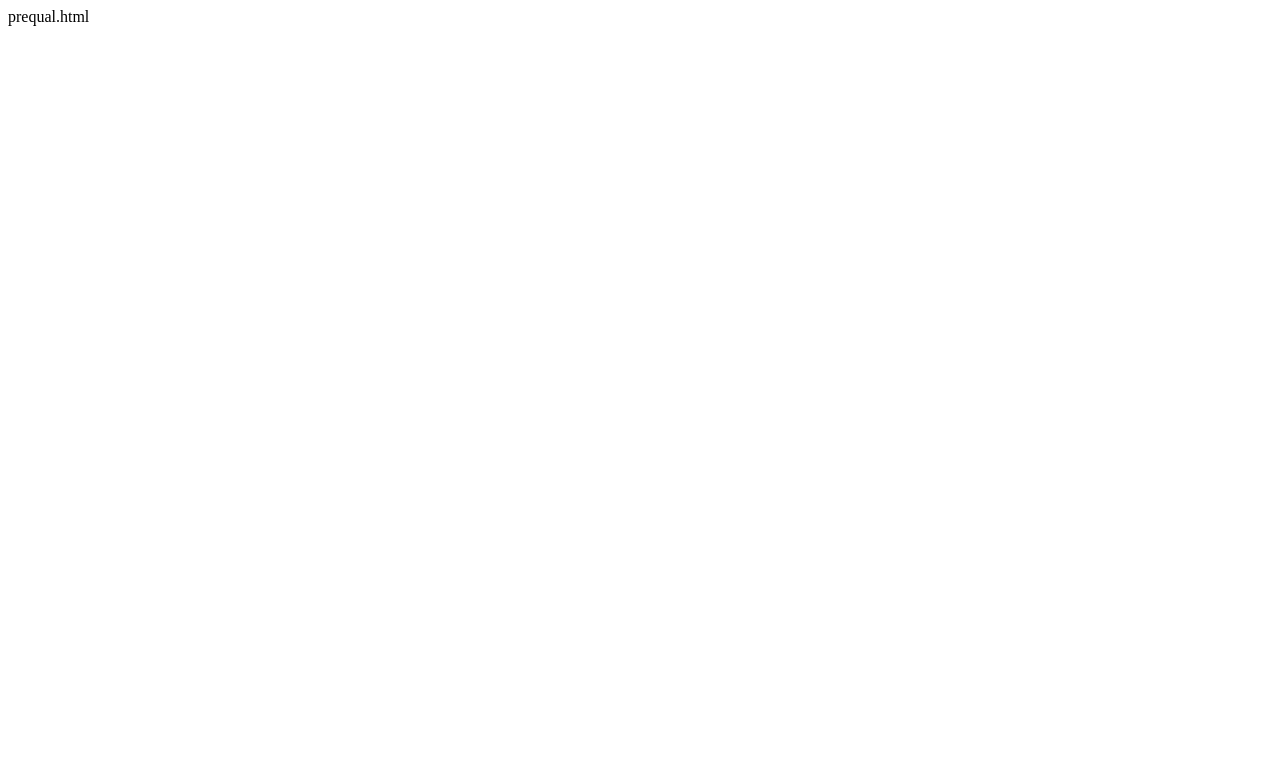
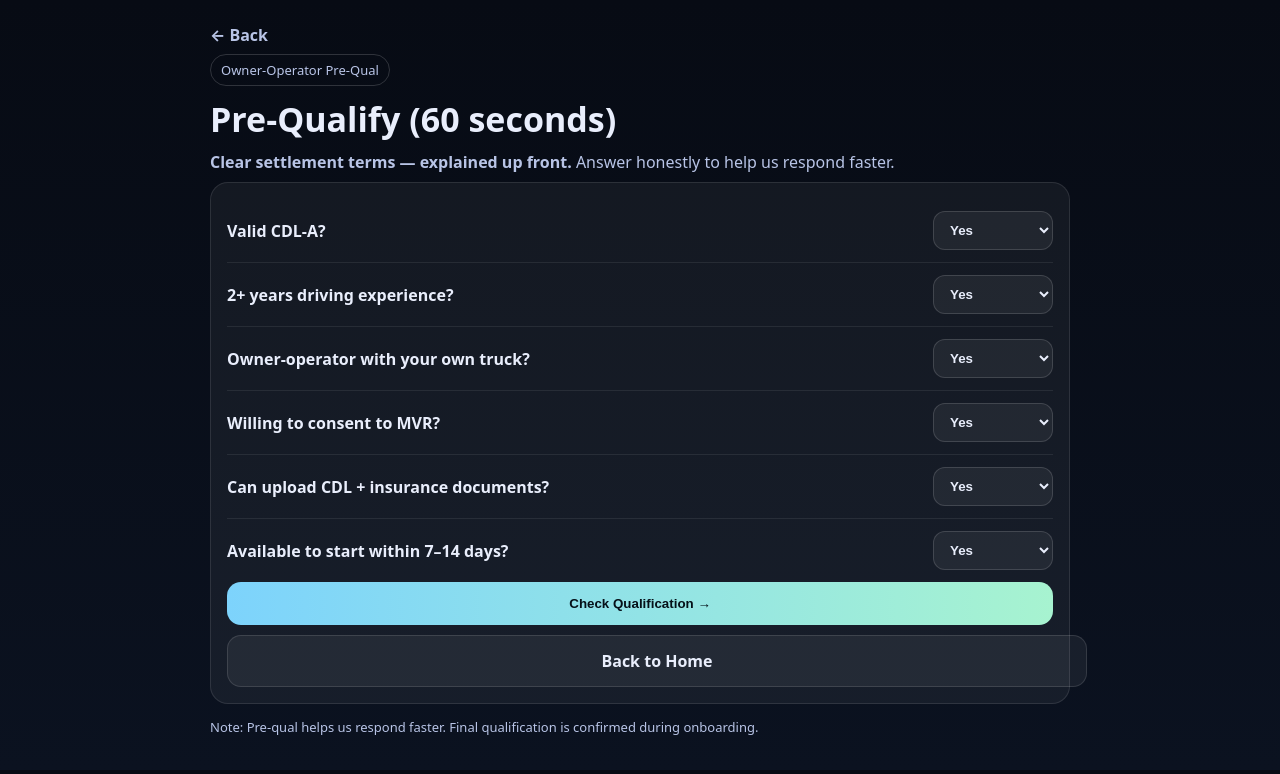
Before and after one commit to chriskylew/bdfreightpartners.com, a plain HTML site: page prequal.html in a window 1280 px wide. Drawn offline with Linux system fonts and the light colour scheme.

Commit message:
Create prequal.html for owner-operator pre-qualification
prequal script added

```diff
--- a/prequal.html
+++ b/prequal.html
@@ -1 +1,106 @@
-prequal.html
+<!doctype html>
+<html lang="en">
+<head>
+  <meta charset="utf-8" />
+  <meta name="viewport" content="width=device-width, initial-scale=1" />
+  <title>Pre-Qualify — B & D Freight Partners</title>
+  <meta name="description" content="Fast owner-operator pre-qualification. Clear settlement terms explained up front." />
+  <style>
+    :root { --bg:#0b1220; --text:#e9eefc; --muted:#b8c4e6; --card:rgba(255,255,255,.05); --border:rgba(255,255,255,.10); --good:#a7f3d0; --bad:#fca5a5; --accent:#7dd3fc; }
+    body { margin:0; font-family: system-ui, -apple-system, Segoe UI, Roboto, Arial, sans-serif; background:linear-gradient(180deg,#070b14, var(--bg)); color:var(--text); }
+    .wrap { max-width: 860px; margin: 0 auto; padding: 24px; }
+    .top a { color: var(--muted); text-decoration:none; font-weight:700; }
+    .hero { margin-top: 8px; }
+    h1 { margin: 10px 0 8px; font-size: clamp(26px, 4vw, 34px); }
+    p { color: var(--muted); line-height:1.5; margin: 8px 0; }
+    .card { background: var(--card); border:1px solid var(--border); border-radius:18px; padding:16px; }
+    .q { display:flex; justify-content:space-between; align-items:center; gap:12px; padding:12px 0; border-top:1px solid rgba(255,255,255,.08); }
+    .q:first-of-type { border-top:0; }
+    .q label { font-weight:700; }
+    select { background: rgba(255,255,255,.06); color: var(--text); border:1px solid rgba(255,255,255,.14); border-radius:12px; padding:10px 12px; font-weight:800; min-width: 120px; }
+    .btn { appearance:none; border:0; border-radius:14px; padding:14px 16px; font-weight:900; cursor:pointer; text-decoration:none; display:inline-flex; align-items:center; justify-content:center; }
+    .btnPrimary { background: linear-gradient(90deg, var(--accent), var(--good)); color:#051018; width:100%; }
+    .btnGhost { background: rgba(255,255,255,.06); color:var(--text); border:1px solid rgba(255,255,255,.12); width:100%; margin-top:10px; }
+    .result { margin-top:14px; padding:14px; border-radius:16px; border:1px solid rgba(255,255,255,.12); }
+    .hide { display:none; }
+    a { color: var(--accent); }
+    .note { margin-top: 14px; font-size: 13px; }
+    .badge { display:inline-block; padding:6px 10px; border:1px solid rgba(255,255,255,.16); border-radius:999px; color:var(--muted); font-size:13px; }
+  </style>
+</head>
+<body>
+  <div class="wrap">
+    <div class="top">
+      <a href="index.html">← Back</a>
+    </div>
+
+    <div class="hero">
+      <span class="badge">Owner-Operator Pre-Qual</span>
+      <h1>Pre-Qualify (60 seconds)</h1>
+      <p><strong>Clear settlement terms — explained up front.</strong> Answer honestly to help us respond faster.</p>
+    </div>
+
+    <div class="card">
+      <div class="q">
+        <label>Valid CDL-A?</label>
+        <select id="q1"><option value="yes">Yes</option><option value="no">No</option></select>
+      </div>
+      <div class="q">
+        <label>2+ years driving experience?</label>
+        <select id="q2"><option value="yes">Yes</option><option value="no">No</option></select>
+      </div>
+      <div class="q">
+        <label>Owner-operator with your own truck?</label>
+        <select id="q3"><option value="yes">Yes</option><option value="no">No</option></select>
+      </div>
+      <div class="q">
+        <label>Willing to consent to MVR?</label>
+        <select id="q4"><option value="yes">Yes</option><option value="no">No</option></select>
+      </div>
+      <div class="q">
+        <label>Can upload CDL + insurance documents?</label>
+        <select id="q5"><option value="yes">Yes</option><option value="no">No</option></select>
+      </div>
+      <div class="q">
+        <label>Available to start within 7–14 days?</label>
+        <select id="q6"><option value="yes">Yes</option><option value="no">No</option></select>
+      </div>
+
+      <button class="btn btnPrimary" id="checkBtn">Check Qualification →</button>
+      <a class="btn btnGhost" href="index.html">Back to Home</a>
+
+      <div id="pass" class="result hide" style="border-color: rgba(167,243,208,.35);">
+        <strong style="color:var(--good);">Qualified — continue to the application.</strong>
+        <p style="margin:8px 0 10px;">Next step: complete the Owner-Operator application form.</p>
+        <a class="btn btnPrimary" id="applyBtn" href="#" target="_blank" rel="noopener">Continue to Application →</a>
+        <p class="note">Have your CDL and insurance ready to upload.</p>
+      </div>
+
+      <div id="fail" class="result hide" style="border-color: rgba(252,165,165,.35);">
+        <strong style="color:var(--bad);">Not a fit right now.</strong>
+        <p style="margin:8px 0 0;">We partner exclusively with independent owner-operators. We do not hire company drivers or W-2 employees.</p>
+        <p style="margin:10px 0 0;"><a href="not-a-fit.html">See details →</a></p>
+      </div>
+    </div>
+
+    <p class="note">Note: Pre-qual helps us respond faster. Final qualification is confirmed during onboarding.</p>
+  </div>
+
+  <script>
+    // ✅ Replace this with your real Google Form link:
+    const GOOGLE_FORM_URL = "PASTE_YOUR_GOOGLE_FORM_LINK_HERE";
+
+    const qs = ["q1","q2","q3","q4","q5","q6"].map(id => document.getElementById(id));
+    const pass = document.getElementById("pass");
+    const fail = document.getElementById("fail");
+    const applyBtn = document.getElementById("applyBtn");
+
+    document.getElementById("checkBtn").addEventListener("click", () => {
+      const allYes = qs.every(s => s.value === "yes");
+      pass.classList.toggle("hide", !allYes);
+      fail.classList.toggle("hide", allYes);
+      if (allYes) applyBtn.href = GOOGLE_FORM_URL;
+    });
+  </script>
+</body>
+</html>
```
